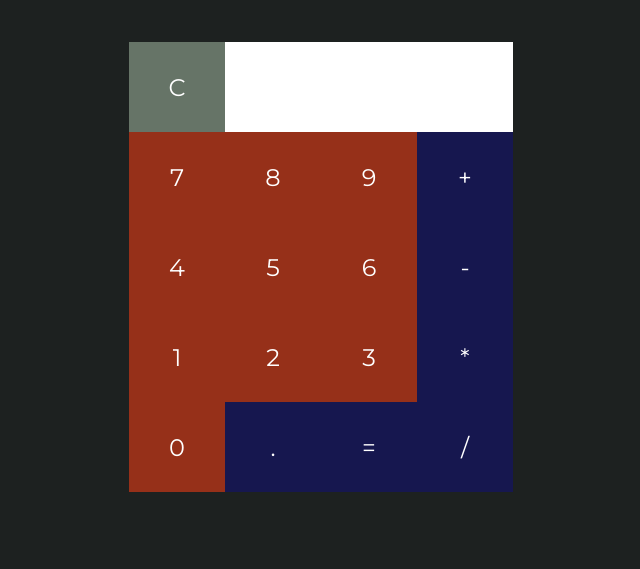
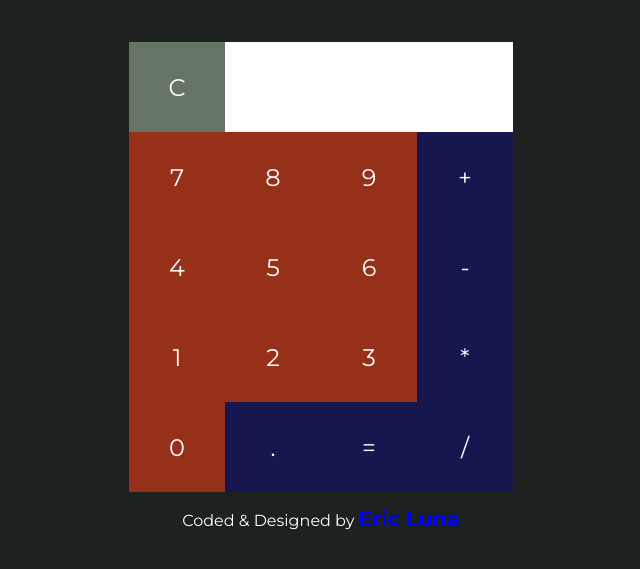
Before and after one commit to eric-luna/eric-luna.github.io, a plain HTML site: page calculator.html in a window 1280 px wide. Shown: the part 61-630 px from the top of the page, without its empty margins (319-959 px from the left). Drawn offline with nearby package versions, Linux system fonts and the light colour scheme.

Commit message:
added footer tag to the calculator project

```diff
--- a/calculator.html
+++ b/calculator.html
@@ -38,6 +38,9 @@
 			</div>
 		</div>
 	</div>
+	<footer>
+		<p>Coded & Designed by <a href="http://ericandrewluna.com" target="_blank">Eric Luna</a></p>
+	</footer>
 	<script src="https://ajax.googleapis.com/ajax/libs/jquery/2.2.2/jquery.min.js"></script>
 	<script type="text/javascript" src="js/calculator.js"></script>
 </body>
--- a/css/calculator.css
+++ b/css/calculator.css
@@ -73,6 +73,25 @@ h1{
 .operators{
 	background-color: #16174f;
 }
+/*Footer*/
+footer {
+	clear: both;
+	margin: auto;
+	margin-top: 5%;
+	text-align: center;
+	color: white;
+}
+footer a:link{
+	text-decoration: none;
+	color: blue;
+	font-size: 1.3em;
+	font-weight: bolder;
+}
+footer a:visited{
+	color: blue;
+	text-decoration: none;
+	font-weight: bolder;
+}
 
 /*Responsive Design*/
 @media only screen and (min-width: 450px){
```
